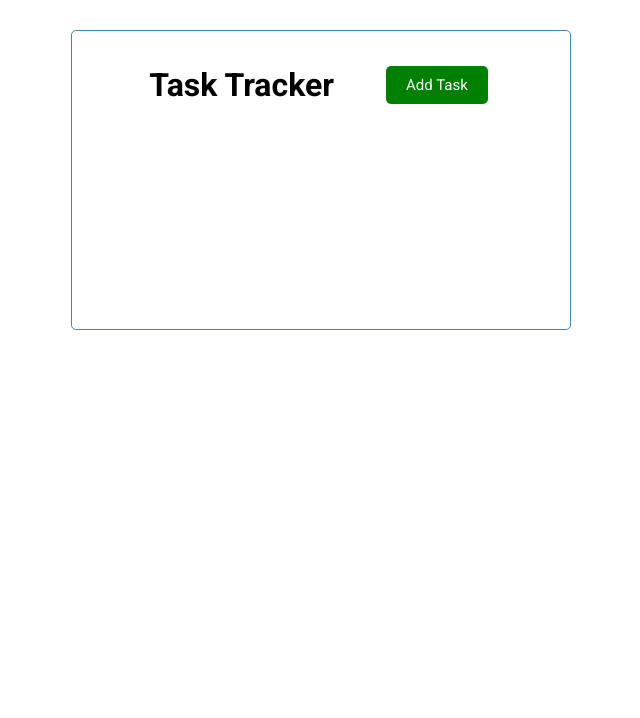
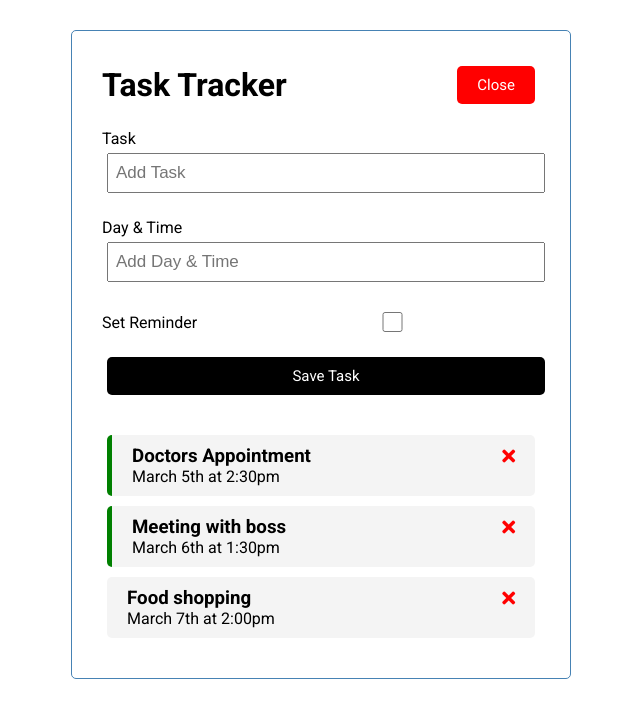
Before and after one commit to katsuragawaa/task-tracker-vue, a Vue app: page / in a window 1280 px wide. Both pictures are taken after a click on the button "Add Task". Shown: the top 718 px of the page, without its empty margins (319-959 px from the left). Built offline with nearby package versions, Linux system fonts and the light colour scheme.

Commit message:
Add form and toggle button

```diff
--- a/public/index.html
+++ b/public/index.html
@@ -1,17 +1,24 @@
 <!DOCTYPE html>
 <html lang="">
+
 <head>
 	<meta charset="utf-8">
 	<meta http-equiv="X-UA-Compatible" content="IE=edge">
 	<meta name="viewport" content="width=device-width,initial-scale=1.0">
+	<link rel="stylesheet" href="https://cdnjs.cloudflare.com/ajax/libs/font-awesome/5.15.2/css/all.min.css" />
 	<link rel="icon" href="<%= BASE_URL %>favicon.ico">
-    <title><%= htmlWebpackPlugin.options.title %></title>
+	<title>
+		<%= htmlWebpackPlugin.options.title %>
+	</title>
 </head>
+
 <body>
 	<noscript>
-      <strong>We're sorry but <%= htmlWebpackPlugin.options.title %> doesn't work properly without JavaScript enabled. Please enable it to continue.</strong>
+		<strong>We're sorry but <%= htmlWebpackPlugin.options.title %> doesn't work properly without JavaScript enabled.
+				Please enable it to continue.</strong>
 	</noscript>
 	<div id="app"></div>
 	<!-- built files will be auto injected -->
 </body>
+
 </html>
--- a/src/App.vue
+++ b/src/App.vue
@@ -1,21 +1,51 @@
 <template>
   <div class="container">
-    <Header title="Task Tracker" />
+    <Header @toggle-add-task="toggleAddTask" title="Task Tracker" :showAddTask="showAddTask" />
+    <div v-show="showAddTask">
+      <AddTask @add-task="addTask" />
+    </div>
+    <Tasks
+      @toggle-reminder="toggleReminder"
+      @delete-task="deleteTask"
+      :tasks="tasks"
+    />
   </div>
 </template>
 
 <script>
 import Header from './components/Header';
+import Tasks from './components/Tasks';
+import AddTask from './components/AddTask';
 
 export default {
   name: 'App',
   components: {
     Header,
+    Tasks,
+    AddTask,
   },
   data() {
     return {
       tasks: [],
+      showAddTask: false,
     };
+  },
+  methods: {
+    deleteTask(id) {
+      if (confirm('Sure?')) {
+        this.tasks = this.tasks.filter((task) => task.id !== id);
+      }
+    },
+    toggleReminder(id) {
+      const [taskToToggle] = this.tasks.filter((task) => task.id === id);
+      taskToToggle.reminder = !taskToToggle.reminder;
+    },
+    addTask(task) {
+      this.tasks = [...this.tasks, task];
+    },
+		toggleAddTask() {
+			this.showAddTask = !this.showAddTask
+		}
   },
   created() {
     this.tasks = [
--- /dev/null
+++ b/src/components/AddTask.vue
@@ -0,0 +1,96 @@
+<template>
+  <form @submit="onSubmit" class="add-form">
+    <div class="form-control">
+      <label>Task</label>
+      <input type="text" v-model="text" name="text" placeholder="Add Task" />
+    </div>
+    <div class="form-control">
+      <label>Day & Time</label>
+      <input
+        type="text"
+        v-model="day"
+        name="day"
+        placeholder="Add Day & Time"
+      />
+    </div>
+    <div class="form-control form-control-check">
+      <label>Set Reminder</label>
+      <input type="checkbox" v-model="reminder" name="reminder" />
+    </div>
+
+    <input type="submit" value="Save Task" class="btn btn-block" />
+  </form>
+</template>
+
+<script>
+export default {
+  name: 'AddTask',
+  data() {
+    return {
+      text: '',
+      day: '',
+      reminder: false,
+    };
+  },
+  methods: {
+    onSubmit(event) {
+      event.preventDefault();
+
+      if (!this.text || !this.day) {
+        alert('Add a task and a day first');
+        return;
+      }
+
+      const newTask = {
+        id: Math.floor(Math.random() * 100000),
+        text: this.text,
+        day: this.day,
+        reminder: this.reminder,
+      };
+
+      this.text = '';
+      this.day = '';
+      this.reminder = false;
+
+			this.$emit('add-task', newTask)
+    },
+  },
+};
+</script>
+
+<style scoped>
+.add-form {
+  margin-bottom: 40px;
+}
+
+.form-control {
+  margin: 20px 0;
+}
+
+.form-control label {
+  display: block;
+}
+
+.form-control input {
+  width: 100%;
+  height: 40px;
+  margin: 5px;
+  padding: 3px 7px;
+  font-size: 17px;
+}
+
+.form-control-check {
+  display: flex;
+  align-items: center;
+  justify-content: space-between;
+}
+
+.form-control-check label {
+  flex: 1;
+}
+
+.form-control-check input {
+  flex: 2;
+  height: 20px;
+}
+</style>
--- a/src/components/Button.vue
+++ b/src/components/Button.vue
@@ -11,7 +11,7 @@ export default {
 	},
 	methods: {
 		onClick() {
-			console.log('click')
+			this.$emit('btn-click')
 		}
 	}
 };
--- a/src/components/Header.vue
+++ b/src/components/Header.vue
@@ -1,31 +1,36 @@
 <template>
   <header>
-		<h1>{{title}}</h1>
-		<Button text="Add Task" color="green" />
+    <h1>{{ title }}</h1>
+    <Button
+      @btn-click="$emit('toggle-add-task')"
+      :text="showAddTask ? 'Close' : 'Add Task'"
+      :color="showAddTask ? 'red' : 'green'"
+    />
   </header>
 </template>
 
 <script>
-	import Button from './Button'
+import Button from './Button';
 
 export default {
   name: 'Header',
   props: {
     title: {
       type: String,
-				default: "Hello World"
-			}
+      default: 'Hello World',
+    },
+    showAddTask: Boolean,
   },
   components: {
-			Button
-		}
-	}
+    Button,
+  },
+};
 </script>
 
 <style scoped>
 header {
   display: flex;
-		justify-content: space-evenly;
+  justify-content: space-between;
   align-items: center;
   margin-bottom: 20px;
 }
--- /dev/null
+++ b/src/components/Task.vue
@@ -0,0 +1,45 @@
+<template>
+  <div
+    @dblclick="$emit('toggle-reminder')"
+    :class="[task.reminder ? 'reminder' : '', 'task']"
+  >
+    <h3>
+      {{ task.text }}
+      <i @click="$emit('delete-task')" class="fas fa-times"></i>
+    </h3>
+    <p>{{ task.day }}</p>
+  </div>
+</template>
+
+<script>
+export default {
+  name: 'Task',
+  props: {
+    task: Object,
+  },
+};
+</script>
+
+<style scope>
+.fas {
+  color: red;
+}
+
+.task {
+  background: #f4f4f4;
+  border-radius: 5px;
+  margin: 10px 5px;
+  padding: 10px 20px;
+  cursor: pointer;
+}
+
+.task.reminder {
+  border-left: 5px solid green;
+}
+
+.task h3 {
+  display: flex;
+  align-items: center;
+  justify-content: space-between;
+}
+</style>
--- /dev/null
+++ b/src/components/Tasks.vue
@@ -0,0 +1,24 @@
+<template>
+  <div :key="task.id" v-for="task in tasks">
+    <Task
+      @toggle-reminder="$emit('toggle-reminder', task.id)"
+      @delete-task="$emit('delete-task', task.id)"
+      :task="task"
+    />
+  </div>
+</template>
+
+<script>
+import Task from './Task';
+
+export default {
+  name: 'Tasks',
+  props: {
+    tasks: Array,
+  },
+  components: {
+    Task,
+  },
+  emits: ['delete-task', 'toggle-reminder'],
+};
+</script>
```
Lines whose indentation alone changed are shown as unchanged.
